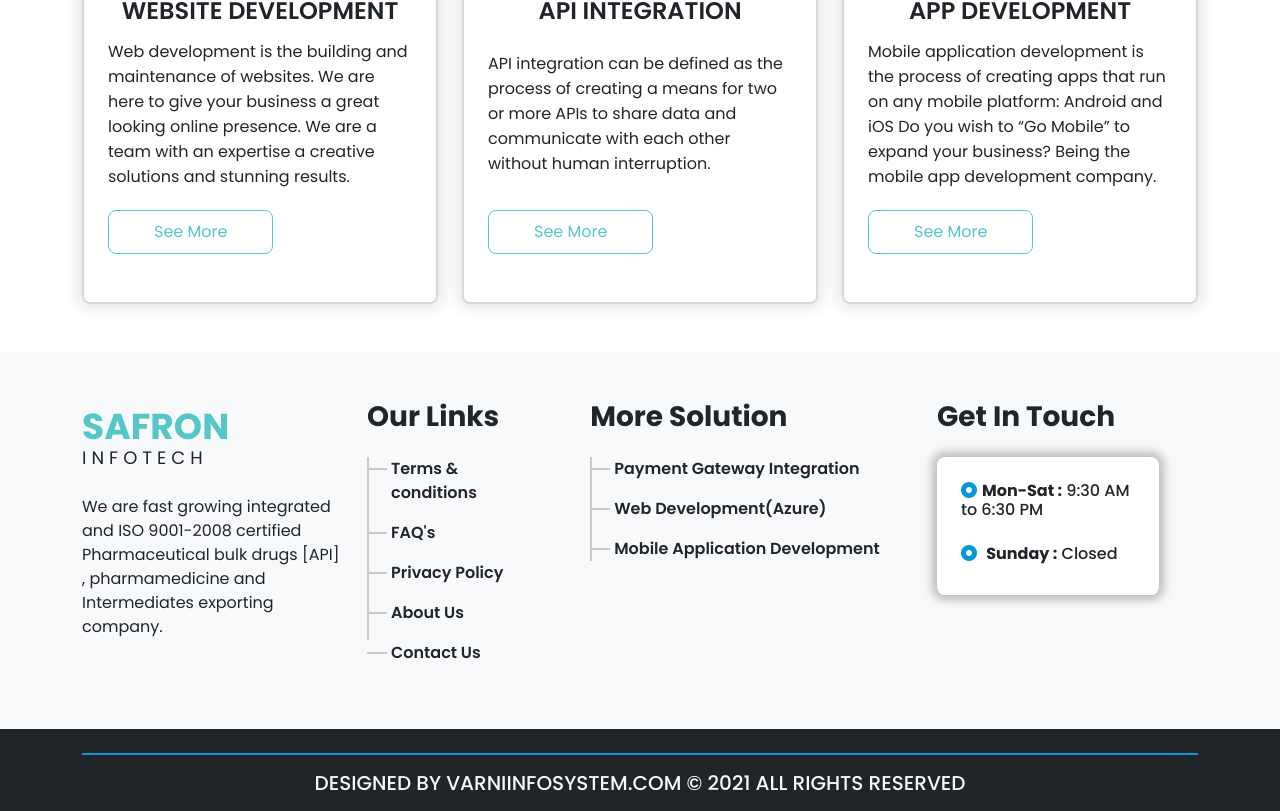
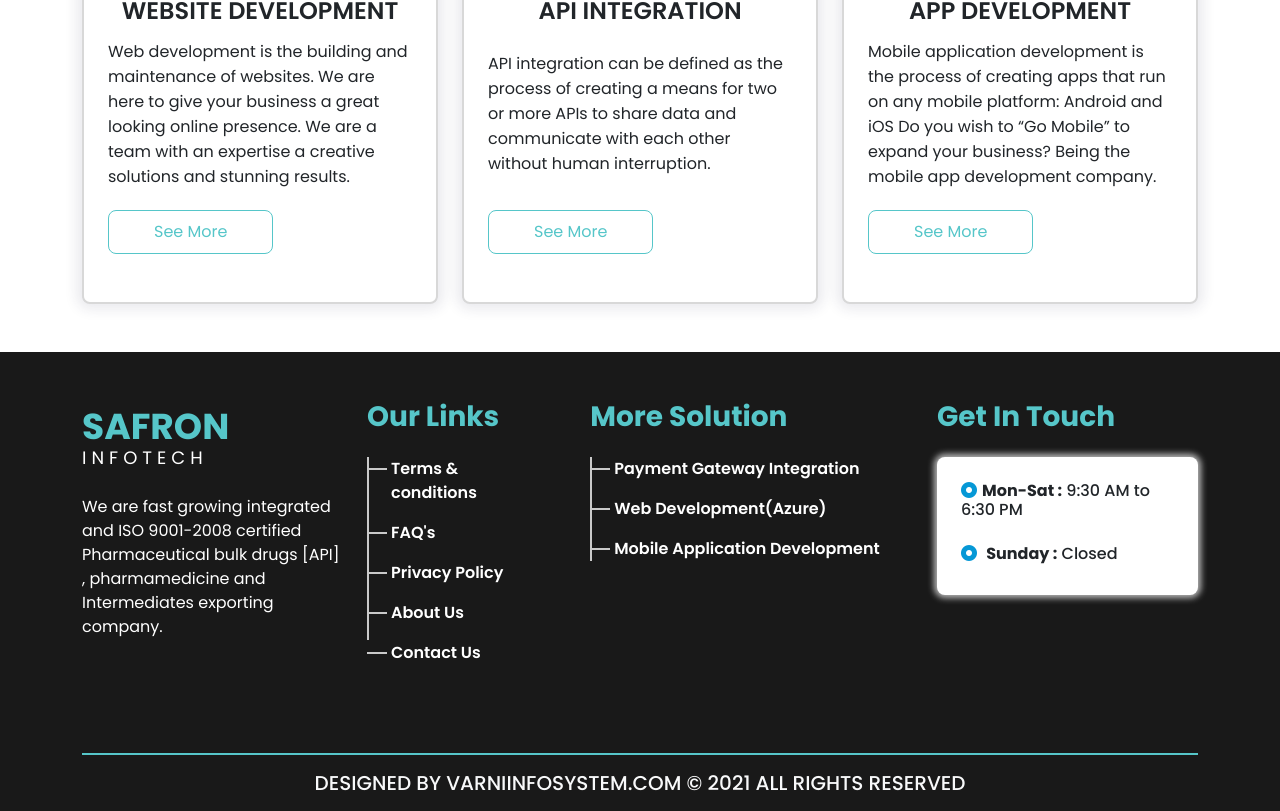
Before and after one commit to darshakkanani2002/safron, a React (Vite) app: page / in a window 1280 px wide. Shown: the part 2311-3122 px from the top of the page. Built offline with nearby package versions, Linux system fonts and the light colour scheme.

Commit message:
add new css and add aos animation

```diff
--- a/src/App.css
+++ b/src/App.css
@@ -69,19 +69,19 @@
 
 /* hero section css */
 .hero-bg-1 {
-  background: url('../public//image/banner-2.jpg') no-repeat;
+  background: url('/image/banner-2.jpg') no-repeat;
   background-size: cover;
   min-height: 712px;
 }
 
 .hero-bg-2 {
-  background: url('../public//image/banner-3.jpg') no-repeat;
+  background: url('/image/banner-3.jpg') no-repeat;
   background-size: cover;
   min-height: 712px;
 }
 
 .hero-bg-3 {
-  background: url('../public//image/banner-4.jpg') no-repeat;
+  background: url('/image/banner-4.jpg') no-repeat;
   background-size: cover;
   min-height: 712px;
 }
@@ -346,6 +346,15 @@
 
 /* Footer Css */
 
+.footer-back {
+  background-color: #191919 !important;
+  color: #fff;
+}
+
+.footer-back h3 {
+  color: #56c6c9;
+}
+
 .footer-product-div {
   position: relative;
 }
@@ -390,7 +399,7 @@
 
 .footer-popular-product-div {
   background-color: #fff;
-  box-shadow: 0px 0px 10px 5px #bbbbbb;
+  box-shadow: 0px 0px 6px 3px #bbbbbb;
   border-radius: 8px;
 }
 
@@ -400,7 +409,11 @@
 }
 
 .footer-last-section-div {
-  border: 1px solid #0698d6;
+  border: 1px solid #56c6c9;
+}
+
+.footer-rights-back {
+  background-color: #191919;
 }
 
 /* contact us page css */
@@ -488,3 +501,15 @@
   color: var(--bs-nav-pills-link-active-color);
   background-color: #56c6c9 !important;
 }
+
+
+/* media query for adjust width */
+@media screen and (min-width:992px) and (max-width:1200px) {
+  .m-width-50 {
+    width: 50%;
+  }
+
+  .m-width-100 {
+    width: 100%;
+  }
+}
--- a/src/component/Footer.jsx
+++ b/src/component/Footer.jsx
@@ -4,13 +4,13 @@ export default function Footer() {
     return (
         <div>
             <footer className='mt-5'>
-                <section className='bg-light'>
+                <section className='bg-light footer-back'>
                     <div className='container py-5'>
                         <div className='row'>
-                            <div className='col-lg-3 col-12'>
+                            <div className='col-lg-3 col-12 m-width-100'>
                                 <a class="navbar-brand safron-logo" href="#">
                                     <span>SAFRON</span>
-                                    <p className='mb-0 text-start'>INFOTECH</p>
+                                    <p className='mb-0 text-start text-white'>INFOTECH</p>
                                 </a>
                                 <div className='mt-4'>
                                     <p className='fs-6'>
@@ -19,7 +19,7 @@ export default function Footer() {
                                 </div>
                             </div>
 
-                            <div className='col-lg-2 col-md-6 col-12'>
+                            <div className='col-lg-2 col-md-6 col-12 m-width-50'>
                                 <h3 className='fw-bold'>Our Links</h3>
                                 <div className='footer-product-div mt-4'></div>
                                 <p className='ps-4 footer-latest-pro fw-semibold'>Terms & conditions</p>
@@ -29,7 +29,7 @@ export default function Footer() {
                                 <p className='ps-4 footer-latest-pro fw-semibold'>Contact Us</p>
                             </div>
 
-                            <div className='col-lg-4 col-md-6 col-12'>
+                            <div className='col-lg-4 col-md-6 col-12 m-width-50'>
                                 <div className='d-flex justify-content-lg-center justify-content-start'>
                                     <div>
                                         <h3 className='fw-bold'>More Solution</h3>
@@ -41,17 +41,17 @@ export default function Footer() {
                                 </div>
                             </div>
 
-                            <div className='col-lg-3 col-12'>
+                            <div className='col-lg-3 col-12 m-width-100'>
                                 <h3 className='fw-bold'>Get In Touch</h3>
-                                <ul className='mt-4 footer-popular-product-div p-4' style={{ width: "85%" }}>
-                                    <h6 ><i className="fa-solid fa-circle-dot"></i><strong>Mon-Sat :</strong> 9:30 AM to 6:30 PM</h6>
-                                    <h6 className='mt-4'><i className="fa-solid fa-circle-dot"></i> <strong>Sunday :</strong> Closed</h6>
+                                <ul className='mt-4 footer-popular-product-div p-4'>
+                                    <h6 className='text-dark'><i className="fa-solid fa-circle-dot"></i><strong className='text-dark'>Mon-Sat :</strong> 9:30 AM to 6:30 PM</h6>
+                                    <h6 className='mt-4 text-dark'><i className="fa-solid fa-circle-dot"></i> <strong className='text-dark'>Sunday :</strong> Closed</h6>
                                 </ul>
                             </div>
                         </div>
                     </div>
                 </section>
-                <section className='bg-dark pt-4 pb-3 text-center'>
+                <section className='footer-rights-back pt-4 pb-3 text-center'>
                     <div className='container'>
                         <div className='footer-last-section-div'></div>
                         <h5 className='text-light mt-3 mb-0'>DESIGNED BY VARNIINFOSYSTEM.COM © 2021 ALL RIGHTS RESERVED</h5>
--- a/src/component/contact/Contact.jsx
+++ b/src/component/contact/Contact.jsx
@@ -1,7 +1,12 @@
-import React from 'react'
+import React, { useEffect } from 'react'
 import Iframe from 'react-iframe'
+import AOS from 'aos';
+import 'aos/dist/aos.css';
 
 export default function Contact() {
+    useEffect(() => {
+        AOS.init({});
+    }, []);
     return (
         <div>
             <div className='text-center py-5 technologis-back'>
@@ -11,7 +16,7 @@ export default function Contact() {
 
             <div className="container">
                 <div className='row mt-5'>
-                    <div className='col-lg-4 mt-4'>
+                    <div className='col-lg-4 mt-4' data-aos="zoom-in" data-aos-duration="2000">
                         <div className='contact-div px-3 py-5'>
                             <div className='text-center'>
                                 <i class="fa-solid fa-location-dot contact-icon"></i>
@@ -22,7 +27,7 @@ export default function Contact() {
                             </div>
                         </div>
                     </div>
-                    <div className='col-lg-4 mt-4'>
+                    <div className='col-lg-4 mt-4' data-aos="zoom-in" data-aos-duration="2000">
                         <div className='contact-div px-3 py-5'>
                             <div className='text-center'>
                                 <i class="fa-solid fa-phone contact-icon"></i>
@@ -34,7 +39,7 @@ export default function Contact() {
                         </div>
                     </div>
 
-                    <div className='col-lg-4 mt-4'>
+                    <div className='col-lg-4 mt-4' data-aos="zoom-in" data-aos-duration="2000">
                         <div className='contact-div px-3 py-5'>
                             <div className='text-center'>
                                 <i class="fa-solid fa-envelope contact-icon"></i>
--- a/src/component/home/our-service/Our_service.jsx
+++ b/src/component/home/our-service/Our_service.jsx
@@ -1,6 +1,11 @@
-import React from 'react'
+import React, { useEffect } from 'react'
+import AOS from 'aos';
+import 'aos/dist/aos.css';
 
 export default function Our_service() {
+    useEffect(() => {
+        AOS.init({});
+    }, []);
     return (
         <div>
             <div className='my-5'>
@@ -11,7 +16,7 @@ export default function Our_service() {
 
                 <div className='container'>
                     <div className='row'>
-                        <div className='col-lg-4 mt-4'>
+                        <div className='col-lg-4 mt-4' data-aos="flip-left" data-aos-duration="2000">
                             <div className='our-service-ic'>
                                 <img src="/image/h1-icon.png" alt="h1-icon" className='it-bussiness-ic' />
                             </div>
@@ -24,7 +29,7 @@ export default function Our_service() {
                             </div>
                         </div>
 
-                        <div className='col-lg-4 mt-4'>
+                        <div className='col-lg-4 mt-4' data-aos="flip-left" data-aos-duration="2000">
                             <div className='our-service-ic'>
                                 <img src="/image/api-intigration.png" alt="api-intigration" className='it-bussiness-ic' />
                             </div>
@@ -38,7 +43,7 @@ export default function Our_service() {
                             </div>
                         </div>
 
-                        <div className='col-lg-4 mt-4'>
+                        <div className='col-lg-4 mt-4' data-aos="flip-left" data-aos-duration="2000">
                             <div className='our-service-ic'>
                                 <img src="/image/h3-icon.png" alt="h3-icon" className='it-bussiness-ic' />
                             </div>
--- a/src/component/home/our-work/Our_work.jsx
+++ b/src/component/home/our-work/Our_work.jsx
@@ -9,7 +9,7 @@ export default function Our_work() {
     return (
         <div>
             <div className='my-5'>
-                <div className='text-center mb-3    '>
+                <div className='text-center mb-3'>
                     <h2 className='fw-semibold'>Our  <span style={{ color: '#56c6c9' }}>Works Process</span></h2>
                     <div className='home-box-div'></div>
                 </div>
@@ -42,7 +42,7 @@ export default function Our_work() {
                                 </div>
                             </div>
                         </div>
-                        <div className='col-lg-4 col-md-6 mt-3' data-aos="zoom-in" data-aos-duration="3000">
+                        <div className='col-lg-4 col-md-6 mt-3' data-aos="zoom-in" data-aos-duration="2000">
                             <div className='our-work-head'>
                                 <h3 className='fs-1'>03</h3>
                             </div>
```
